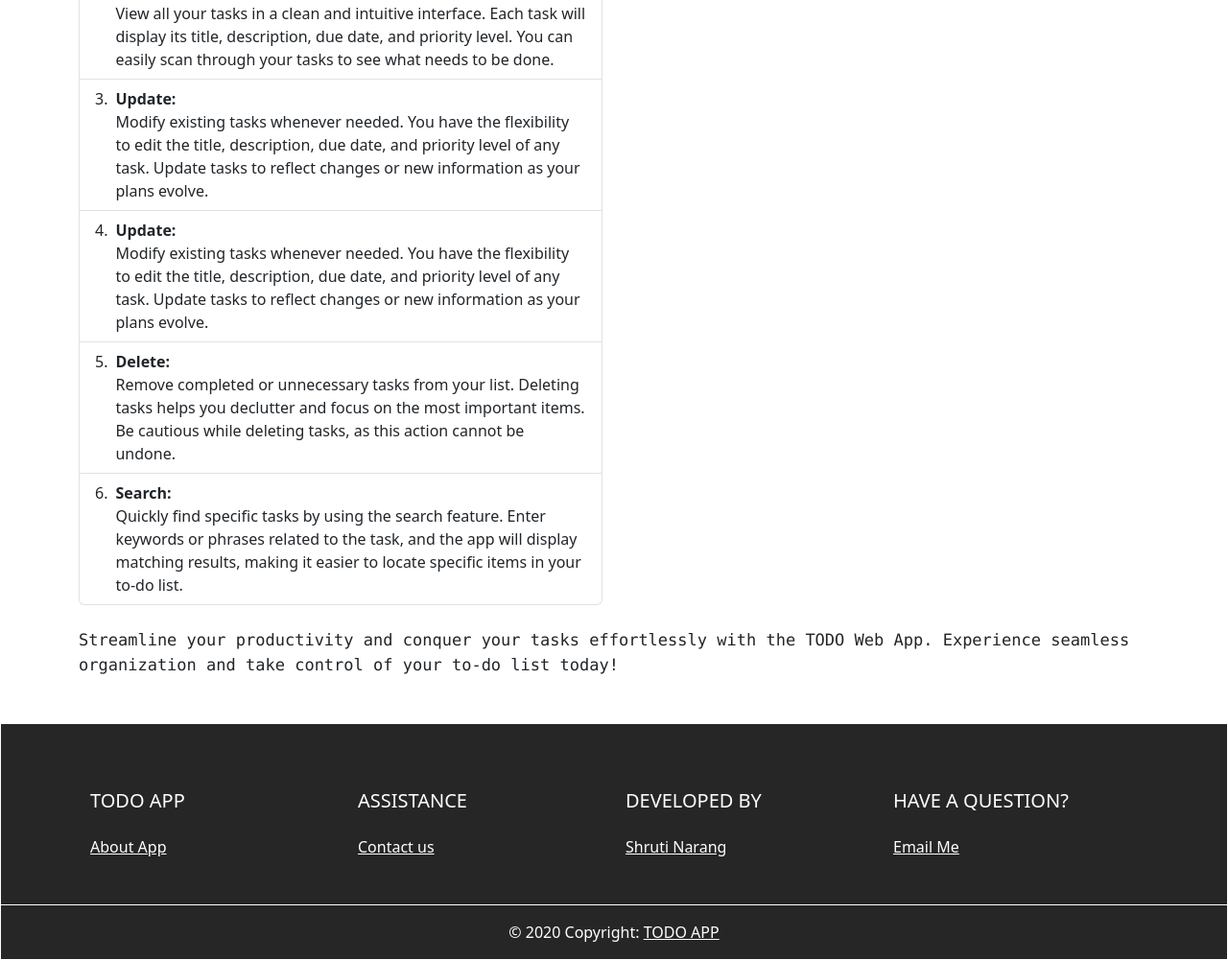
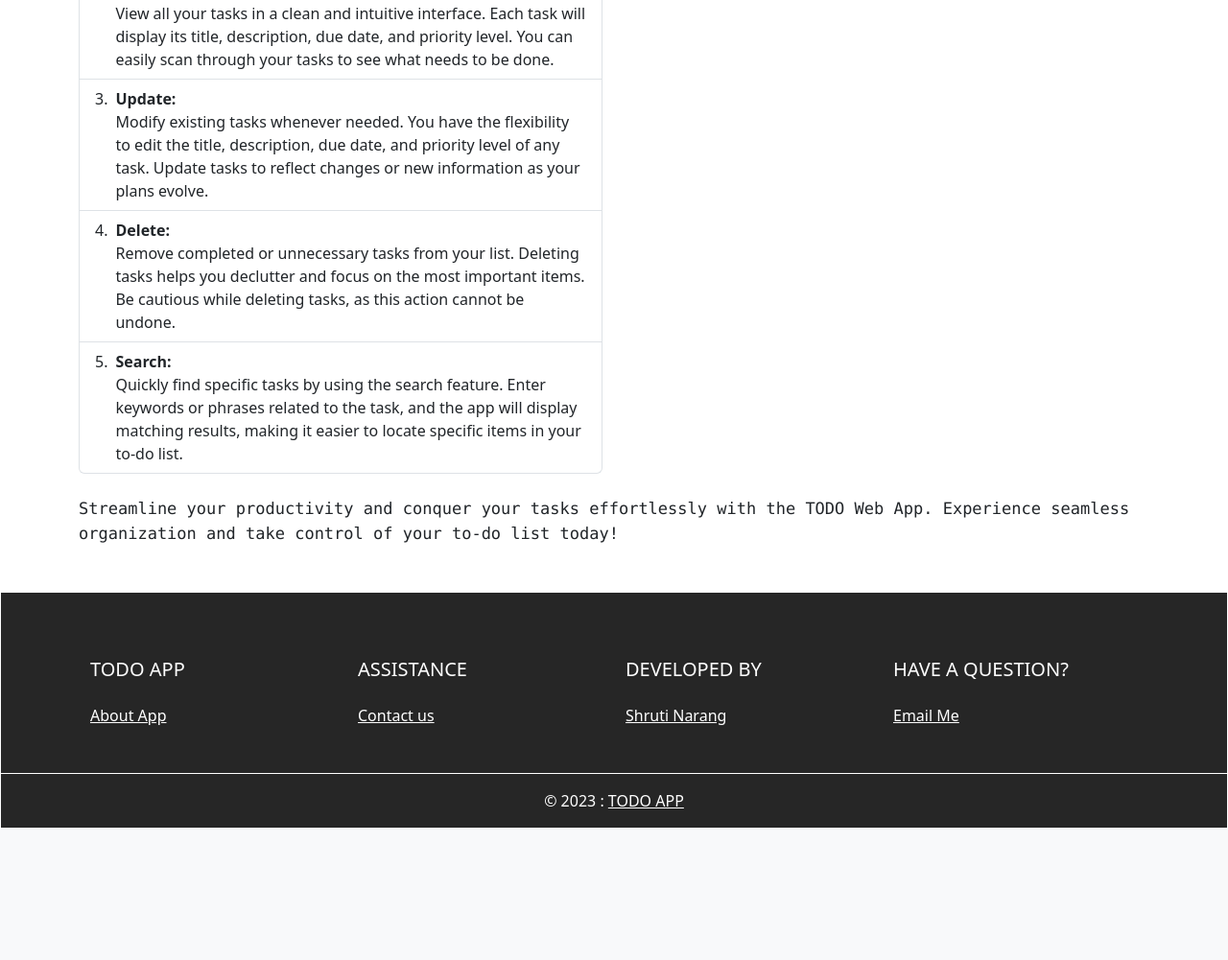
Before and after one commit to shrutinarang34/Todo-App, a Flask app: page /About-App in a window 1280 px wide. Shown: the part 596-1597 px from the top of the page at 96% size. After the commit the page ends 1459 px from the top, so only its background shows below. Run offline with Flask 3, Linux system fonts and the light colour scheme.

Commit message:
Ready Project

```diff
--- a/templates/AboutApp.html
+++ b/templates/AboutApp.html
@@ -46,18 +46,7 @@
           </div>
 
         </li>
-        <li
-          class="list-group-item d-flex justify-content-between align-items-start"
-        >
-          <div class="ms-2 me-auto">
-            <div class="fw-bold">Update:</div>
-            Modify existing tasks whenever needed. You have the flexibility to
-            edit the title, description, due date, and priority level of any
-            task. Update tasks to reflect changes or new information as your
-            plans evolve.
-          </div>
 
-        </li>
         <li
           class="list-group-item d-flex justify-content-between align-items-start"
         >
--- a/templates/base.html
+++ b/templates/base.html
@@ -142,7 +142,7 @@
 
 
         <div class="text-center p-3 border-top border-white ">
-          © 2020 Copyright:
+          © 2023 :
           <a class="text-white" href="/">TODO APP</a>
         </div>
       </footer>
```
